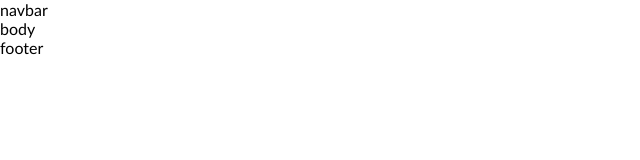
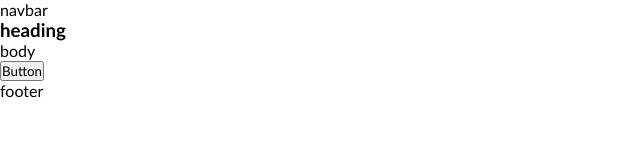
Before and after one commit to Tharun-Thathsara/repo, a plain HTML site: page index.html in a window 1280 px wide. Shown: the whole page, without its empty margins (0-640 px from the left). Drawn offline with Linux system fonts and the light colour scheme.

Commit message:
Update index.html

```diff
--- a/index.html
+++ b/index.html
@@ -14,7 +14,9 @@
         </nav>
     </header>
     <main>
-        body
+        <h3>heading</h3>
+        <p>body</p>
+        <button>Button</button>
     </main>
     <footer>
         footer
```
